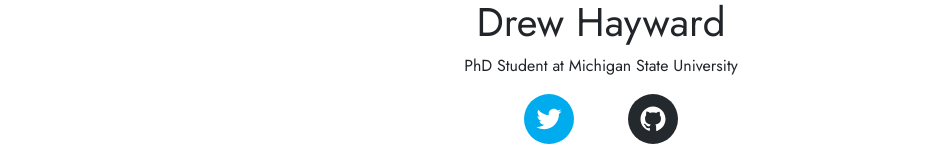
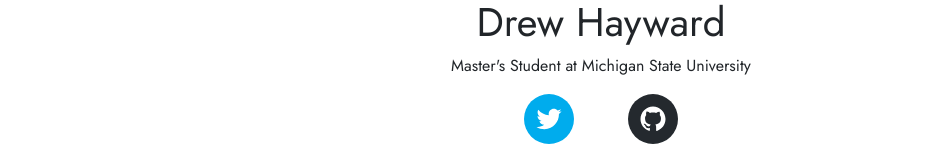
Before and after one commit to drewhayward/drewhayward.github.io, a React (Create React App) app: page /#/ in a window 1280 px wide. Shown: the part 268-414 px from the top of the page, without its empty margins (39-984 px from the left). Built offline with nearby package versions, Linux system fonts and the light colour scheme; a web font is replaced by a local one.

Commit message:
update profile

```diff
--- a/package.json
+++ b/package.json
@@ -38,5 +38,8 @@
       "last 1 firefox version",
       "last 1 safari version"
     ]
+  },
+  "devDependencies": {
+    "gh-pages": "^3.1.0"
   }
 }
--- a/src/pages/Home.js
+++ b/src/pages/Home.js
@@ -10,12 +10,12 @@ import profilePic from '../profile500.jpg'
 const Home = () => (
     <Container>
         <Row className="justify-content-center align-items-center" fluid>
-            <Col style={{'text-align':'center', 'padding':10}} md="auto" className="justify-items-center">
-                    <Image src={profilePic} roundedCircle fluid/>
-                    <h1>Drew Hayward</h1>
-                    <p>PhD Student at Michigan State University</p>
-                    <SocialLinks/>
-                    <p>I'm interested in the intersection of learning, language understanding and reasoning. <br/>
+            <Col style={{ 'text-align': 'center', 'padding': 10 }} md="auto" className="justify-items-center">
+                <Image src={profilePic} roundedCircle fluid />
+                <h1>Drew Hayward</h1>
+                <p>Master's Student at Michigan State University</p>
+                <SocialLinks />
+                <p>I'm interested in the intersection of learning, language understanding and reasoning. <br />
                         Currently, I'm exploring the use of neuro-symbolic approaches in Visual Question Answering.</p>
             </Col>
         </Row>
```
Also changed, not shown: 1 other file (tests, documents, lock files or other folders).
